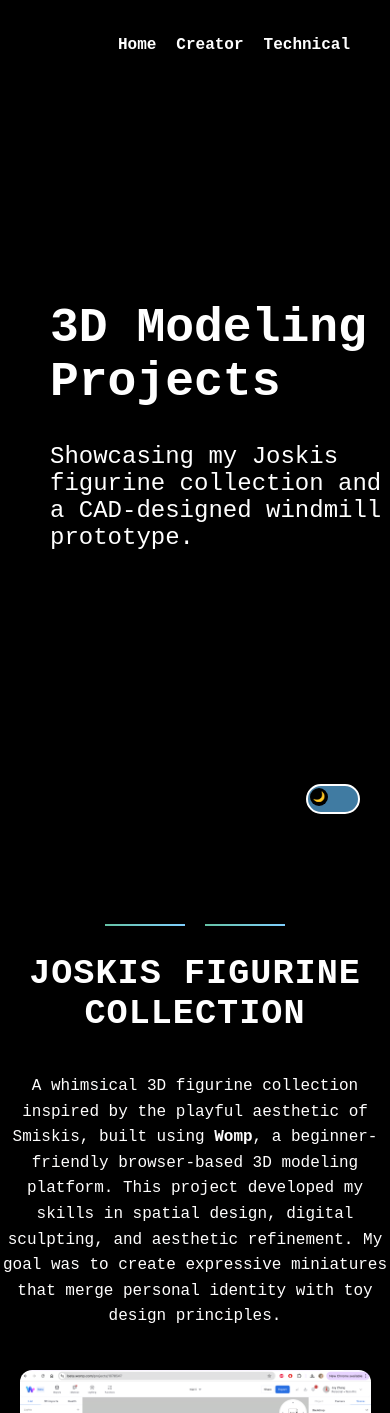
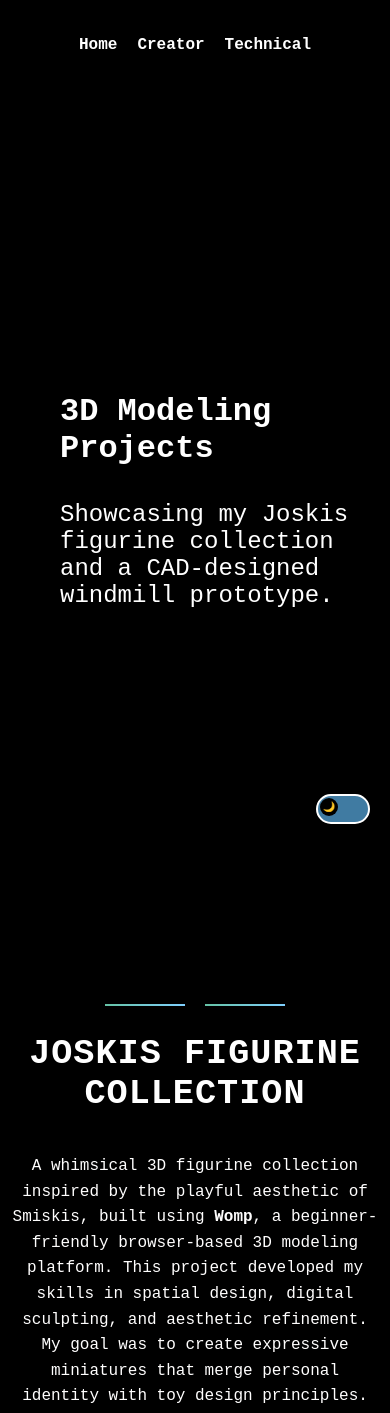
Before and after one commit to joyifcc/joyzhangportfolio, a website: page 3dmodel.html in a window 390 px wide. Shown: the top 1413 px of the page. Drawn offline with Linux system fonts and the light colour scheme.

Commit message:
mobile compat

```diff
--- a/theme.css
+++ b/theme.css
@@ -491,3 +491,64 @@ html {
     font-size: 0.8rem;
   }
 }
+
+/* Mobile responsiveness */
+@media (max-width: 768px) {
+
+  body {
+    padding: 10px;
+  }
+
+  h1 {
+    font-size: 2rem !important;
+  }
+
+  h2 {
+    font-size: 1.5rem !important;
+  }
+
+
+  .top-nav {
+    position: relative !important;
+    justify-content: center !important;
+    flex-wrap: wrap;
+    padding: 10px !important;
+    right: auto !important;
+    top: auto !important;
+  }
+
+
+  .intro {
+    padding: 20px !important;
+    height: auto !important;
+    min-height: 60vh;
+  }
+
+  .intro h1 span {
+    font-size: 40px !important;
+  }
+
+  .intro h2 {
+    font-size: 1.3rem !important;
+  }
+
+  .about-section img {
+    width: 150px !important;
+    height: 150px !important;
+  }
+
+  .contact-section {
+    margin-top: 60px;
+  }
+
+  .contact-links {
+    flex-direction: column;
+    align-items: center;
+  }
+
+
+  .theme-toggle-wrapper {
+    bottom: 20px;
+    right: 20px;
+  }
+}
```
Also changed, not shown: index.html (+63 -0 lines).
